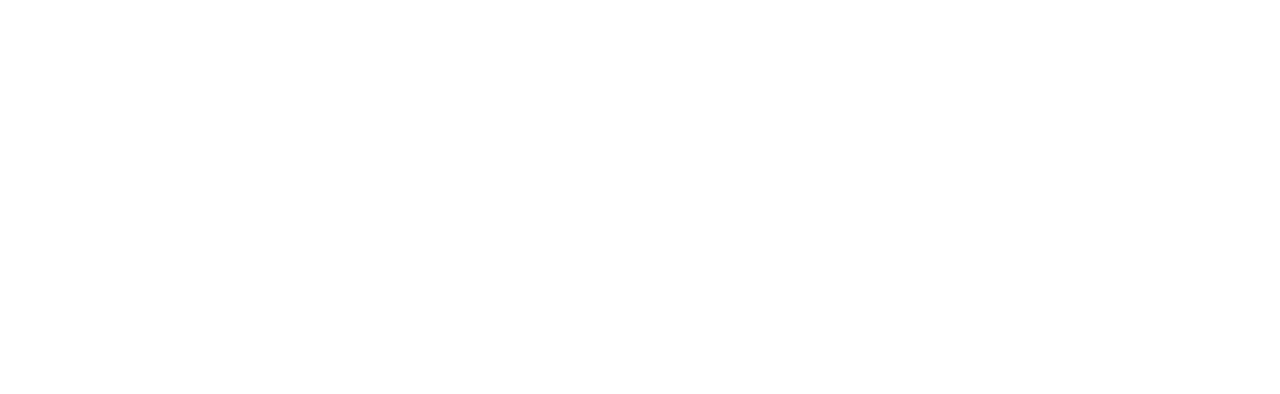
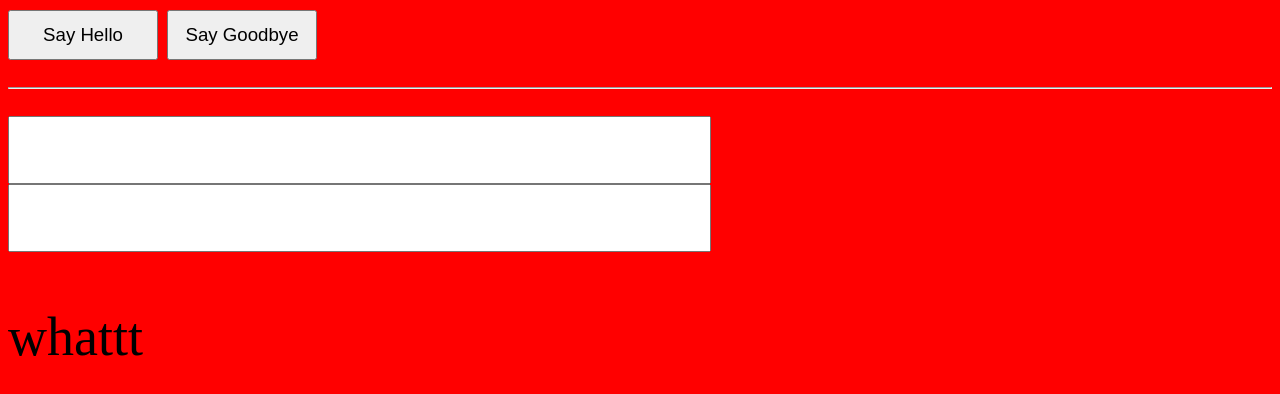
Before and after one commit to somedayvid/igme330, a plain HTML site: page greeter/index.html in a window 1280 px wide. Drawn offline with Linux system fonts and the light colour scheme.

Commit message:
class end

```diff
--- a/greeter/index.html
+++ b/greeter/index.html
@@ -6,15 +6,65 @@
     <title>Document</title>
 </head>
 <style>
+    *{font-size: 1.5em;}
+
+    body{
+        background-color: red;
+    }
+    button{
+        font-size:14pt;
+        width:150px;
+        height:50px;
+    }
+
+    @media screen and (min-width:1024){
+        body{
+            background:red;
+            padding:100px;
+        }
+    }
+
 </style>
 <script>
+
+
     function init(){
-        function sayHello(){
+        let button = document.querySelector("#helloButton");
+        console.log(button);
+        button.addEventListener('click', function(){
+                sayHello();
+            })
+    }
 
+    function sayHello(){
+        //3a - get name of person from the <input>
+        let firstname = document.querySelector("#input");
+        console.log(firstname);
+
+        if(firstname == ""){
+            firstname = "peter";
         }
-    }
+
+        console.log(firstName);
+        //3b - get a reference to the #output <p>
+        let output = document.querySelector("#output");
+        console.log(output);
+        output.innerHTML = "Hello, " + firstname + " you are here";
+        //3c - update html of output
+        document.querySelector("p").style.backgroundColor = "yellow";
+        document.querySelector("p").style.color = "red";
+     }
+
+
+
+     window.onload = init;
 </script>
 <body>
-
+    <button id="helloButton">Say Hello</button>
+    <button>Say Goodbye</button>
+    <hr>
+    <input id="firstName">
+    <input id="lastname">
+    <p id="output">whattt</p>
 </body>
 </html>
```
